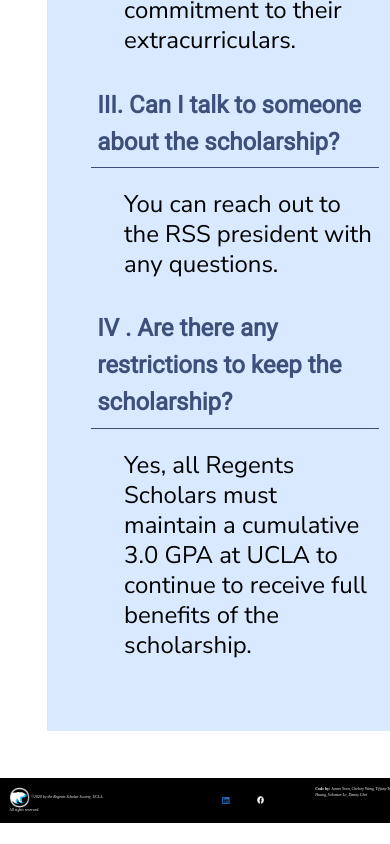
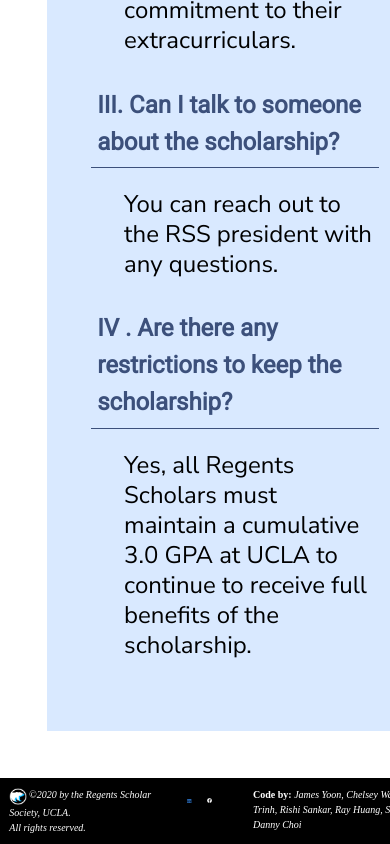
Before and after one commit to james-y-yoon/rssla, a React (Create React App) app: page /prospectives in a window 390 px wide. Shown: the part 8746-9590 px from the top of the page. Before the commit the page ends 9569 px from the top, so only its background shows below. Built offline with nearby package versions, Linux system fonts and the light colour scheme; a web font is replaced by a local one.

Commit message:
added email and min width footer

```diff
--- a/package.json
+++ b/package.json
@@ -10,6 +10,7 @@
     "bootstrap": "^4.4.1",
     "react": "^16.12.0",
     "react-bootstrap": "^1.0.0-beta.16",
+    "react-bootstrap-carousel": "^2.0.2",
     "react-dom": "^16.12.0",
     "react-router-dom": "^5.1.2",
     "react-scripts": "3.3.0",
--- a/src/components/Footer/Footer.css
+++ b/src/components/Footer/Footer.css
@@ -34,3 +34,15 @@
     width: 10%;
     height: auto;
 }
+@media only screen and (max-width: 800px) {
+    .footer-1{
+        font-size: 10px;
+    }
+    .credits{
+        text-align: left;
+        font-size: 10px;
+        padding: 1%;
+        margin-left: 5%;
+        margin-right: 5%;
+    }
+  }
--- a/src/components/Header/Header.js
+++ b/src/components/Header/Header.js
@@ -16,7 +16,7 @@
           <a class='menu-item' href='/programs'>PROGRAMS</a>
           <a class='menu-item' href='/board'>BOARD</a>
           <a class='menu-item' href='/prospectives'>PROSPECTIVES</a>
-          <a class='menu-item'>CONTACT</a>
+          <a class='menu-item' href="mailto:communications@rssla.org">CONTACT</a>
         </div>
       </div>
     </div>
```
Also changed, not shown: src/components/NewHeader/NewHeader.js (+0 -13 lines), 1 other file (tests, documents, lock files or other folders).
